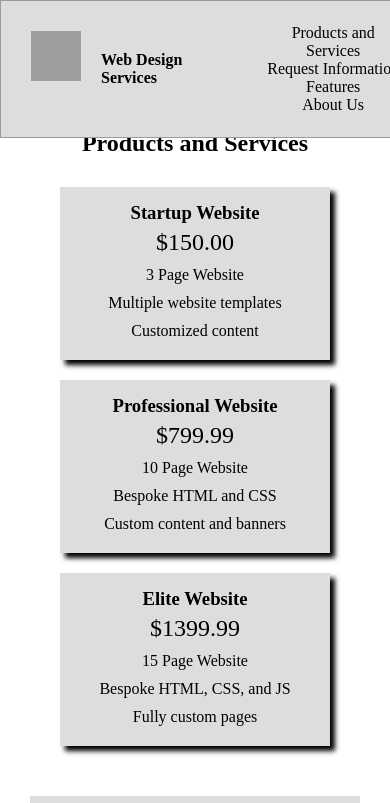
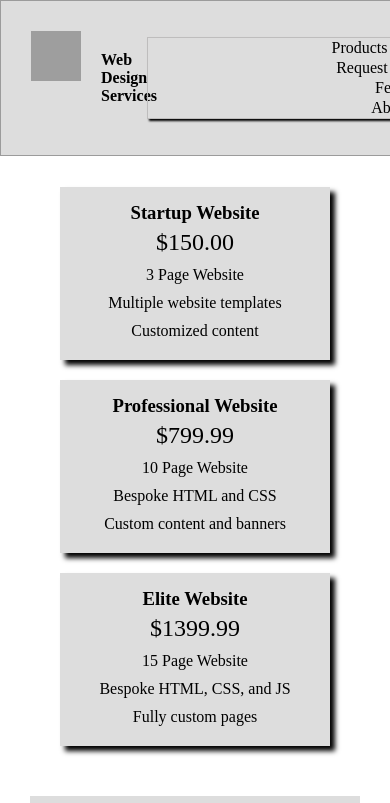
Before and after one commit to jwheatonumich/product-landing, a plain HTML site: page index.html in a window 390 px wide. Shown: the top 803 px of the page. Drawn offline with Linux system fonts and the light colour scheme; grey boxes are pictures that could not be loaded.

Commit message:
Update index.html
Minor formatting on navbar when viewport is small

```diff
--- a/index.html
+++ b/index.html
@@ -169,7 +169,13 @@ To do list:
 
     nav ul {
         list-style-type:none; /*Remove bullets from the nav list*/
+    }
 
+    @media (max-width:1000px){
+        nav ul {
+            border: rgb(190, 189, 189) 1px solid; /*Add a border when the screen is small*/
+            box-shadow: 2px 2px 2px;
+        }
     }
 
     /*display navigation list items in one line rather than on separate lines*/
@@ -181,9 +187,10 @@ To do list:
 
     @media (max-width:1000px){
         nav li {
-            width:100%;
+            width:60vh;
             display:flex;
-            padding:0;
+            padding:0px;
+            padding: 1px;
         }
     }
 
```
